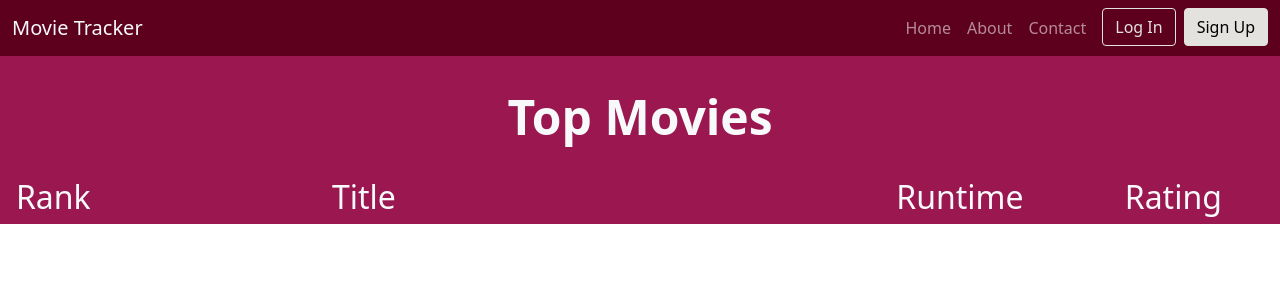
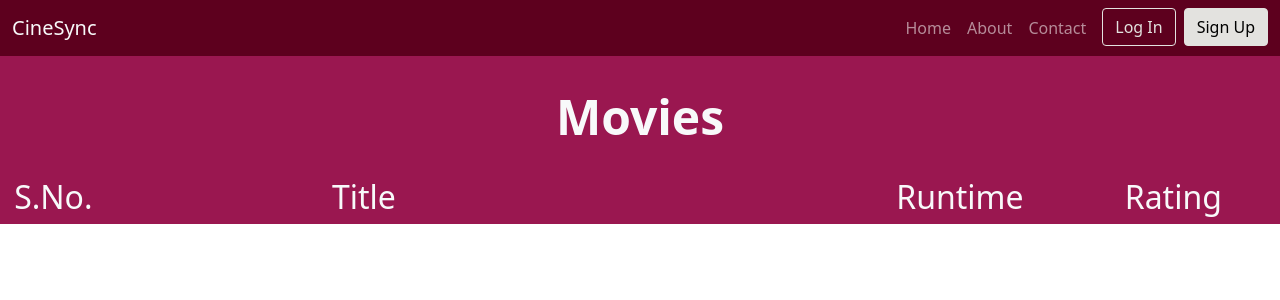
Before and after one commit to ugauniyal/CineSync, a Django app: page /movies/ in a window 1280 px wide. Shown: the top 300 px of the page. Run offline with Django 3.2, Linux system fonts and the light colour scheme; data that the repository does not hold is empty; some libraries are stand-ins or nearby versions.

Commit message:
bug fixes

```diff
--- a/movietracker/tracker/templates/tracker/contact_us.html
+++ b/movietracker/tracker/templates/tracker/contact_us.html
@@ -7,7 +7,7 @@
     <meta name="viewport" content="width=device-width, initial-scale=1.0">
     <link href="../../static/css/main.min.css" rel="stylesheet">
     <link rel="stylesheet" href="../../static/css/contact_us.css">
-    <title>Movie Tracker - Contact Us</title>
+    <title>CineSync - Contact Us</title>
 </head>
 
 <body class="bg-altpinklight">
@@ -16,7 +16,7 @@
     <nav class="navbar navbar-expand-md navbar-dark bg-altreddark">
         <div class="container-xxl">
             <a class="navbar-brand">
-                <span class="text-light">Movie Tracker</span>
+                <span class="text-light">CineSync</span>
             </a>
 
             <!-- toggle button for mobile nav -->
--- a/movietracker/tracker/templates/tracker/movie_detail.html
+++ b/movietracker/tracker/templates/tracker/movie_detail.html
@@ -18,7 +18,7 @@
     <nav class="navbar navbar-expand-md navbar-dark bg-altreddark">
         <div class="container-xxl">
             <a class="navbar-brand">
-                <span class="text-light">Movie Tracker</span>
+                <span class="text-light">CineSync</span>
             </a>
 
             <!-- toggle button for mobile nav -->
--- a/movietracker/tracker/templates/tracker/top_movies.html
+++ b/movietracker/tracker/templates/tracker/top_movies.html
@@ -6,8 +6,8 @@
     <meta http-equiv="X-UA-Compatible" content="IE=edge">
     <meta name="viewport" content="width=device-width, initial-scale=1.0">
     <link href="../../static/css/main.min.css" rel="stylesheet">
-    <link rel="stylesheet" href="../../static/css/top_movies.css">
-    <title>Movie Tracker - Top Movies</title>
+    <link rel="stylesheet" href="../../static/css/movies.css">
+    <title>CineSync - Movies</title>
 </head>
 
 <body>
@@ -16,7 +16,7 @@
     <nav class="navbar navbar-expand-md navbar-dark bg-altreddark">
         <div class="container-xxl">
             <a class="navbar-brand">
-                <span class="text-light">Movie Tracker</span>
+                <span class="text-light">CineSync</span>
             </a>
 
             <!-- toggle button for mobile nav -->
@@ -63,7 +63,7 @@
         <div class="container-fluid">
             <div class="row py-2">
                 <div class="col text-center">
-                    <h1 class="display-5 text-light m-4 fw-bold">Top Movies</h1>
+                    <h1 class="display-5 text-light m-4 fw-bold">Movies</h1>
                 </div>
             </div>
         </div>
@@ -73,7 +73,7 @@
         <div class="container-fluid">
             <div class="row bg-altredlight align-items-center">
                 <div class="col-1">
-                    <h2 class="text-center text-light">Rank</h2>
+                    <h2 class="text-center text-light">S.No.</h2>
                 </div>
                 <div class="col-2"></div>
                 <div class="col-5">
--- a/movietracker/users/templates/users/base.html
+++ b/movietracker/users/templates/users/base.html
@@ -7,11 +7,11 @@
     <meta name="viewport" content="width=device-width, initial-scale=1.0">
     <link href="../../static/css/main.min.css" rel="stylesheet">
     <link rel="stylesheet" href="../../static/css/main.css">
-    <title>Movie Tracker - Login</title>
+    <title>CineSync - Login</title>
 </head>
 
 <body>
-{% block content %}
+    {% block content %}
 
-{% endblock %}
+    {% endblock %}
 </body>
--- a/movietracker/users/templates/users/login.html
+++ b/movietracker/users/templates/users/login.html
@@ -9,7 +9,7 @@
     <meta name="viewport" content="width=device-width, initial-scale=1.0">
     <link href="../../static/css/main.min.css" rel="stylesheet">
     <link rel="stylesheet" href="../../static/css/main.css">
-    <title>Movie Tracker - Login</title>
+    <title>CineSync - Login</title>
 </head>
 
 <body>
```
Also changed, not shown: movietracker/tracker/templates/tracker/about_us.html (+12 -6 lines), movietracker/tracker/templates/tracker/checkout_page.html (+11 -29 lines), movietracker/tracker/templates/tracker/user_stats.html (+5 -2 lines), movietracker/users/templates/users/profile.html (+8 -1 lines), movietracker/users/templates/users/register.html (+7 -3 lines), movietracker/media/images/Oppenheimer.jpg (added), movietracker/media/images/The_Aviator.jpg (added), movietracker/tracker/static/css/movies.css (renamed from movietracker/tracker/static/css/top_movies.css).
